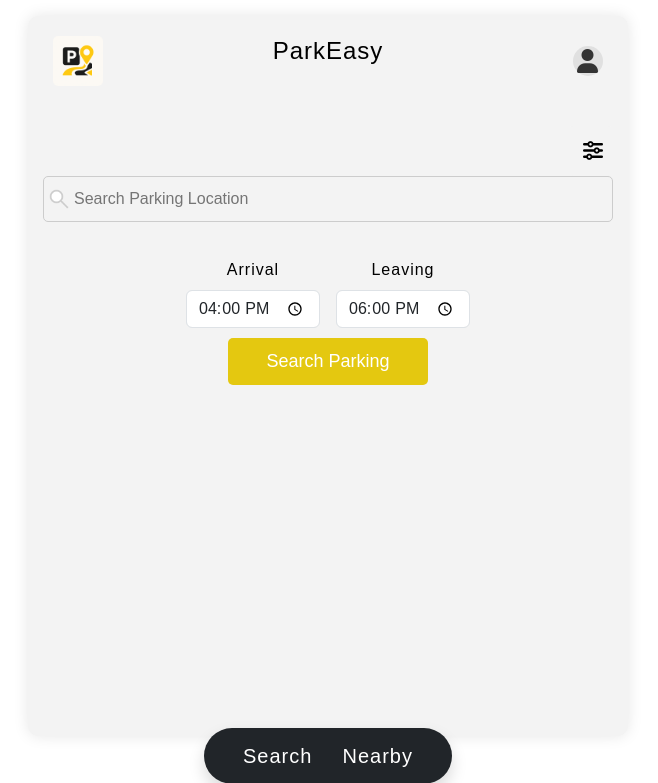
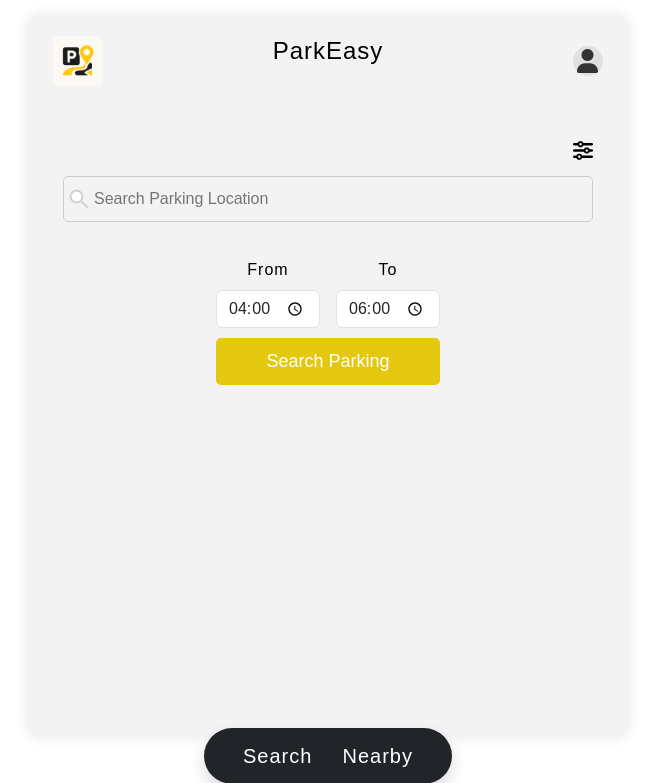
Before and after one commit to PaulaS06/parking-space-management-dortmund, a Flask app: page / in a window 1280 px wide. Shown: the top 783 px of the page, without its empty margins (312-970 px from the left). Run offline with Flask 3, Linux system fonts and the light colour scheme.

Commit message:
removed full address from landing page results; aligned button with time input

```diff
--- a/frontend/static/css/index.css
+++ b/frontend/static/css/index.css
@@ -49,8 +49,8 @@ input[type="text"] {
     margin-bottom: 15px;
     border: 1px solid #ccc;
     border-radius: 5px;
-    margin-right:10px;
-    margin-left:10px;
+    margin-right:30px;
+    margin-left:30px;
     background-color: #f3f3f3;
     background-image:url('../images/search.png');
     background-size: 20px 20px;
@@ -60,7 +60,7 @@ input[type="text"] {
 }
 
 .submit-btn {
-    width:200px;
+    width:224px;
     padding: 10px 20px;
     background-color: #e4c810;
     color: white;
@@ -120,7 +120,7 @@ input[type="text"] {
     font-size: 20px;
     cursor: pointer;
     margin-top: 20px;
-    margin-right:10px;
+    margin-right:20px;
     margin-left:auto;
     width:45px;
 }
@@ -214,7 +214,7 @@ input[type="text"] {
 }
 
 .time-input{
-    max-width:150px !important;
+    max-width:120px !important;
 }
 
 .time-div{
--- a/frontend/static/js/result_list.js
+++ b/frontend/static/js/result_list.js
@@ -35,9 +35,6 @@ function updateParkingList(list) {
                         <h5 class="card-title">
                             ${item.name}
                         </h5>
-                        <p class="card-text">
-                            ${item.fullAddress}
-                        </p>
                     </td>
                     <td></td>
                     <td class="table-cell-right">
--- a/frontend/templates/index.html
+++ b/frontend/templates/index.html
@@ -15,11 +15,11 @@
         <ul id="suggestions"></ul>
         <div class="row g-3 justify-content-center time-div">
             <div class="col-md-6 time-input">
-                <label for="startTime" class="form-label">Arrival</label>
+                <label for="startTime" class="form-label">From</label>
                 <input type="time" class="form-control" id="startTime">
             </div>
             <div class="col-md-6 time-input">
-                <label for="endTime" class="form-label">Leaving</label>
+                <label for="endTime" class="form-label">To</label>
                 <input type="time" class="form-control" id="endTime">
             </div>
 
```
